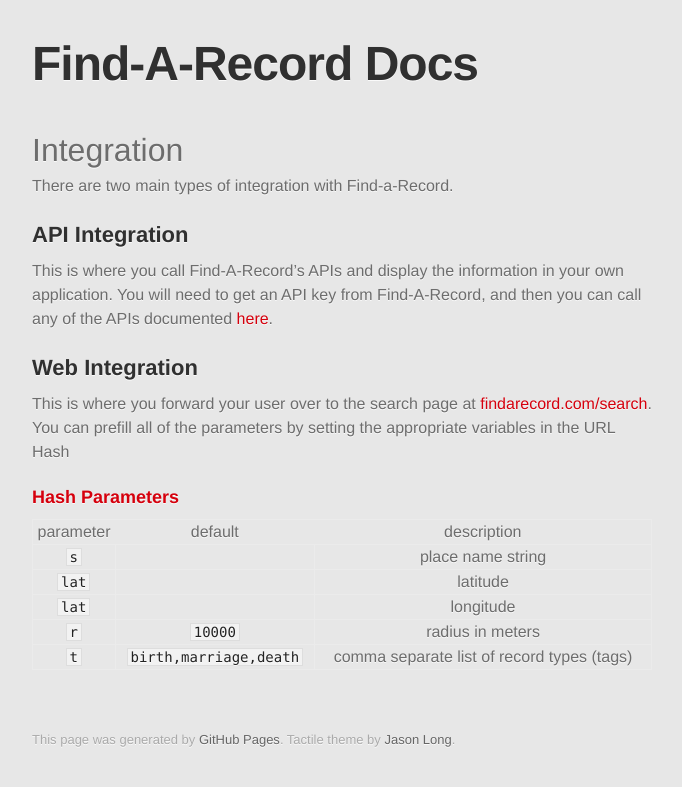
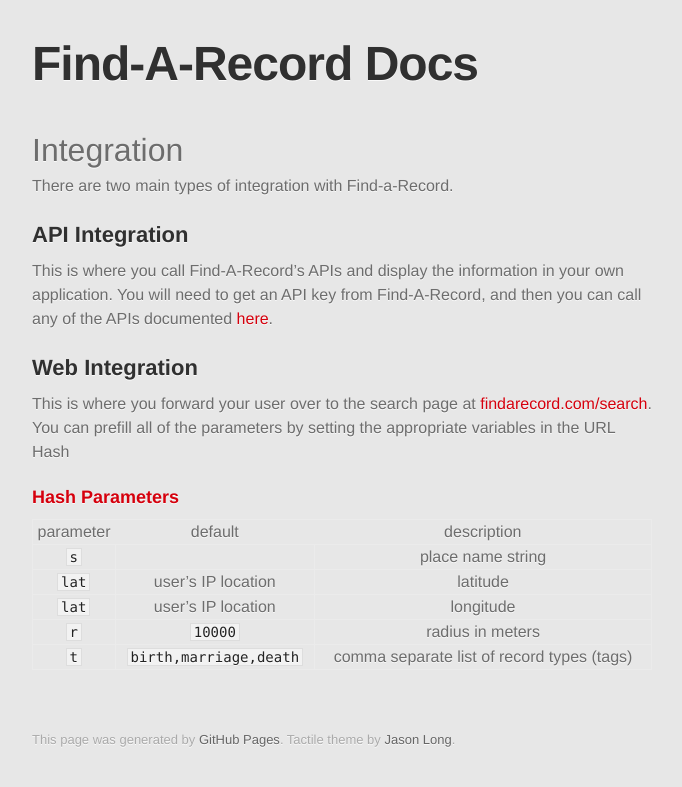
Before and after one commit to findarecord/findarecord.github.io, a Jekyll site: the page built from integration/index.md, in a window 1280 px wide. Shown: the top 787 px of the page, without its empty margins (298-980 px from the left). Built offline with Jekyll 4.4.1, drawn with Linux system fonts in a browser that asks for light colours; some web fonts are replaced.

Commit message:
Update index.md

```diff
--- a/integration/index.md
+++ b/integration/index.md
@@ -17,7 +17,7 @@
 | parameter  | default | description |
 | ------------- | ------------- | -------------- |
 | `s` | | place name string |
-| `lat` |  | latitude |
-| `lat` |  | longitude |
+| `lat` | user's IP location | latitude |
+| `lat` | user's IP location | longitude |
 | `r` | `10000` | radius in meters |
 | `t` | `birth,marriage,death` | comma separate list of record types (tags) |
```
